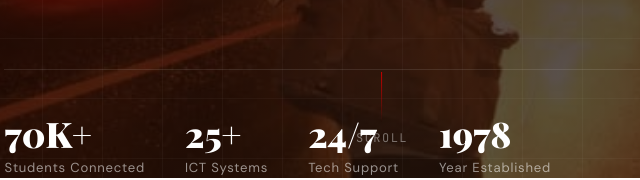
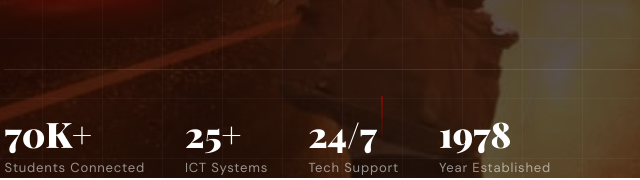
Before and after one commit to issa-neri/pup_icto_issa, a plain HTML site: page pup-icto-website/index.html in a window 1280 px wide. Shown: the part 622-802 px from the top of the page, 258-898 px from the left. Drawn offline with nearby package versions, Linux system fonts and the light colour scheme.

Commit message:
Deployed ver. 1

```diff
--- a/pup-icto-website/index.html
+++ b/pup-icto-website/index.html
@@ -41,7 +41,7 @@
       <div class="hero-stats" id="hero-stats"></div>
     </div>
   </div>
-  <div class="hero-scroll"><div class="scroll-line"></div>SCROLL</div>
+  <div class="hero-scroll"><div class="scroll-line">
 </section>
 
 <!-- =========================================================
```
